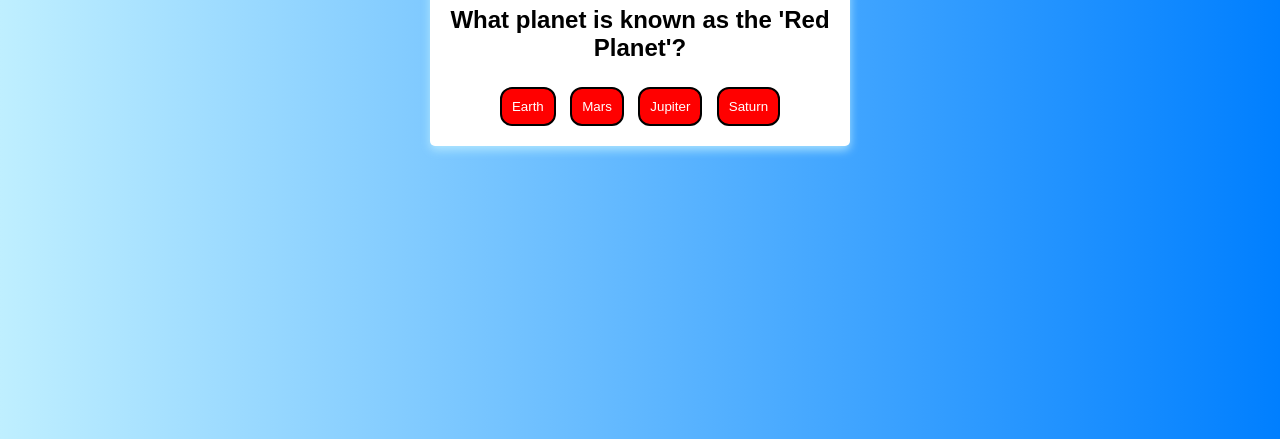
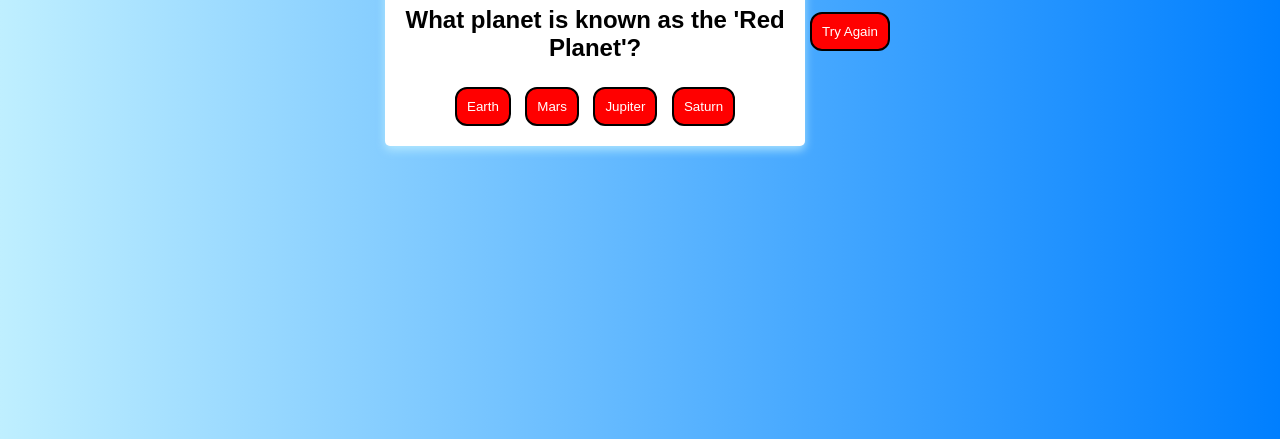
Before and after one commit to elkhalilDev94/TriviaGame, a plain HTML site: page index.html in a window 1280 px wide. Shown: the part 377-816 px from the top of the page. Drawn offline with Linux system fonts and the light colour scheme.

Commit message:
Update index.html
add tryAgain button

```diff
--- a/index.html
+++ b/index.html
@@ -16,6 +16,7 @@
     </div>
   <div id="result"></div>
 </div>
+  <button id="tryAgain">Try Again</button>
   <script src="script.js"></script>
 </body>
 </html>
```
